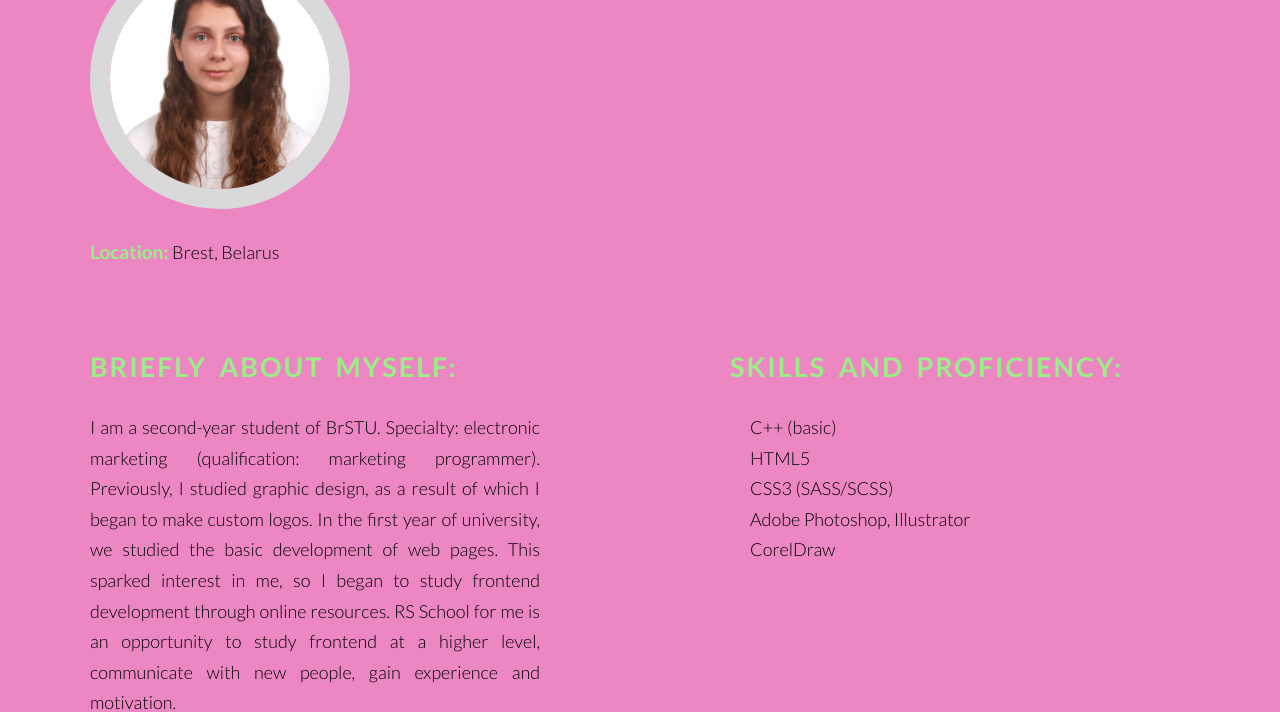
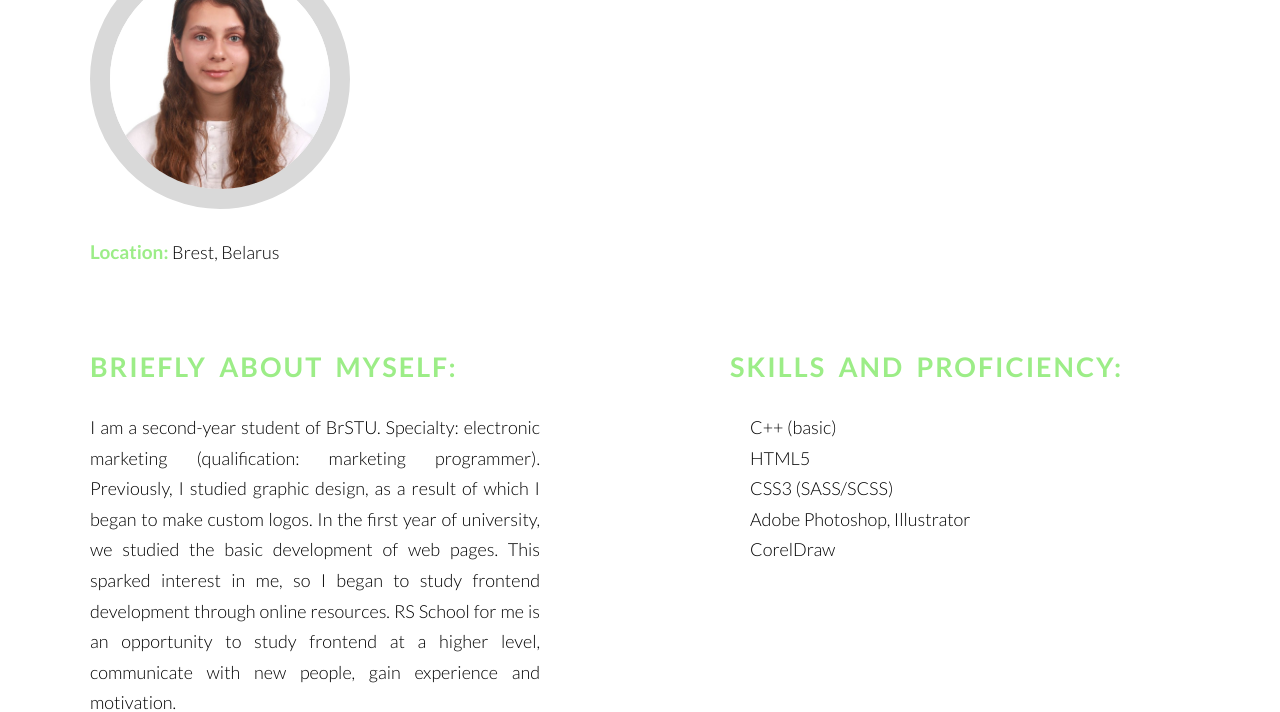
Before and after one commit to mnkushnirchuk/rsschool-cv, a plain HTML site: page index.html in a window 1280 px wide. Shown: the part 313-1025 px from the top of the page. Drawn offline with Linux system fonts and the light colour scheme.

Commit message:
feat: update style.css

```diff
--- a/style.css
+++ b/style.css
@@ -30,7 +30,7 @@ body {
   font-family: Lato;
   font-size: 18px;
   line-height: 1.7;
-  background-color: #ed87c4;
+  background-color: #fff;
 }
 
 span {
```
